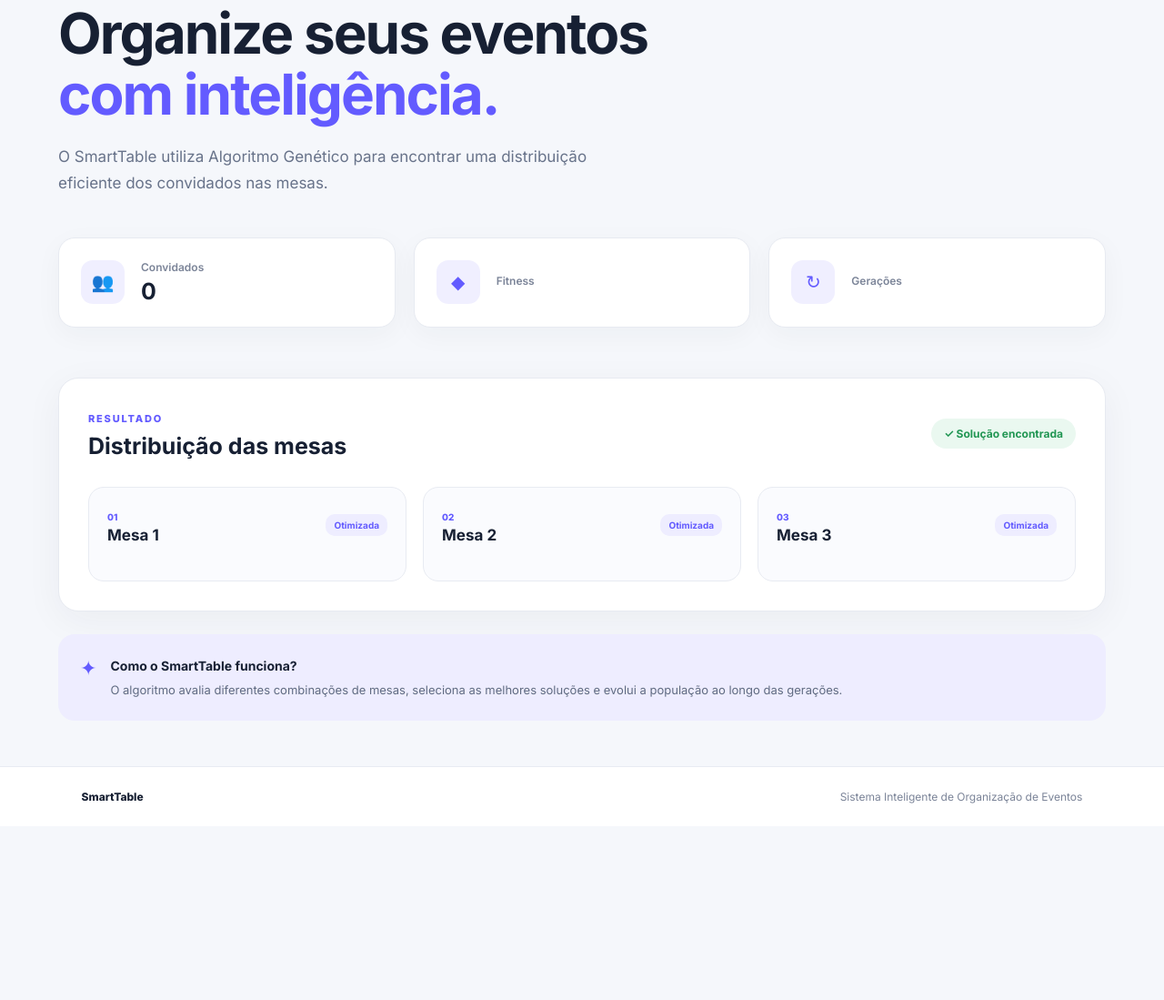
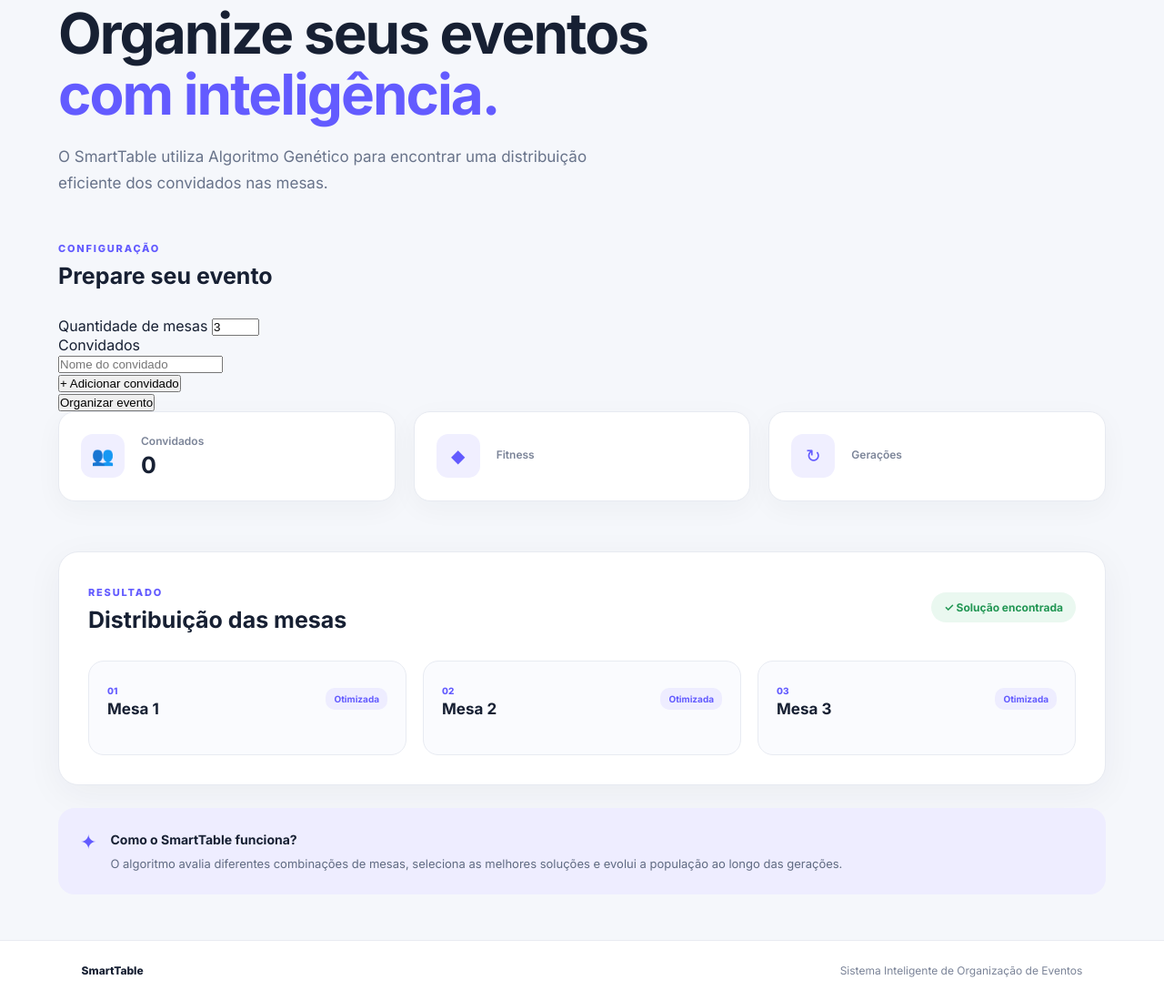
Before and after one commit to Lucas21-10/Sistema-inteligente-de-organiza-o-de-mesas-para-eventos, a Flask app: template templates/inicio.html in a window 1280 px wide. Shown: the part 176-1275 px from the top of the page at 91% size. Before the commit the page ends 1059 px from the top, so only its background shows below. Run offline with Flask 3, Linux system fonts and the light colour scheme; the template is opened without the code that fills it, so the values that code supplies are empty.

Commit message:
Cadastro de convidados pela interface

```diff
--- a/app.py
+++ b/app.py
@@ -1,8 +1,4 @@
-from flask import Flask, render_template
-
-app = Flask(__name__)
-
-from flask import Flask
+from flask import Flask, render_template, request
 
 from dados.evento import Evento
 from algoritmo_genetico.genetico import executar_algoritmo_genetico
@@ -39,10 +35,38 @@ def inicio():
     )
 
     return render_template(
+        "inicio.html",
+        melhor=melhor,
+        fitness=fitness,
+        geracoes=len(historico)
+    )
+
+
+@app.route("/organizar", methods=["POST"])
+def organizar():
+    convidados = request.form.getlist("convidados")
+    quantidade_mesas = int(request.form["quantidade_mesas"])
+
+    evento = Evento(
+        convidados=convidados,
+        quantidade_mesas=quantidade_mesas,
+        capacidade_mesa=2,
+        preferencias=[],
+        conflitos=[]
+    )
+
+    melhor, fitness, historico = executar_algoritmo_genetico(
+        evento,
+        tamanho_populacao=50,
+        numero_geracoes=50
+    )
+
+    return render_template(
     "inicio.html",
     melhor=melhor,
     fitness=fitness,
-    geracoes=len(historico)
+    geracoes=len(historico),
+    convidados=convidados
 )
 
 
--- /dev/null
+++ b/static/js/script.js
@@ -0,0 +1,13 @@
+const botaoAdicionar = document.getElementById("adicionar-convidado");
+const listaConvidados = document.getElementById("lista-convidados");
+
+botaoAdicionar.addEventListener("click", function () {
+    const novoCampo = document.createElement("input");
+
+    novoCampo.type = "text";
+    novoCampo.name = "convidados";
+    novoCampo.placeholder = "Nome do convidado";
+    novoCampo.required = true;
+
+    listaConvidados.appendChild(novoCampo);
+});
--- a/templates/inicio.html
+++ b/templates/inicio.html
@@ -44,6 +44,67 @@
             </div>
 
         </section>
+
+        <section class="configuracao">
+
+    <div class="secao-cabecalho">
+        <div>
+            <span class="etiqueta">CONFIGURAÇÃO</span>
+            <h2>Prepare seu evento</h2>
+        </div>
+    </div>
+
+    <form method="POST" action="/organizar">
+
+        <div class="campo">
+            <label for="quantidade_mesas">
+                Quantidade de mesas
+            </label>
+
+            <input
+                type="number"
+                id="quantidade_mesas"
+                name="quantidade_mesas"
+                min="1"
+                max="50"
+                value="3"
+                required
+            >
+        </div>
+
+        <div class="campo convidados-campo">
+
+            <label>
+                Convidados
+            </label>
+
+            <div id="lista-convidados">
+
+                <input
+                    type="text"
+                    name="convidados"
+                    placeholder="Nome do convidado"
+                    required
+                >
+
+            </div>
+
+            <button type="button" id="adicionar-convidado">
+                + Adicionar convidado
+            </button>
+
+        </div>
+
+        <button type="submit" class="botao-principal">
+            Organizar evento
+        </button>
+
+    </form>
+
+</section>
+
+
+
 
 
         <section class="indicadores">
@@ -122,7 +183,7 @@
                                 </span>
 
                                 <span>
-                                    Convidado {{ indice + 1 }}
+                                    {{ convidados[indice] }}
                                 </span>
                             </div>
 
@@ -167,5 +228,7 @@
         <span>Sistema Inteligente de Organização de Eventos</span>
     </footer>
 
+    <script src="{{ url_for('static', filename='js/script.js') }}"></script>
+
 </body>
 </html>
```
